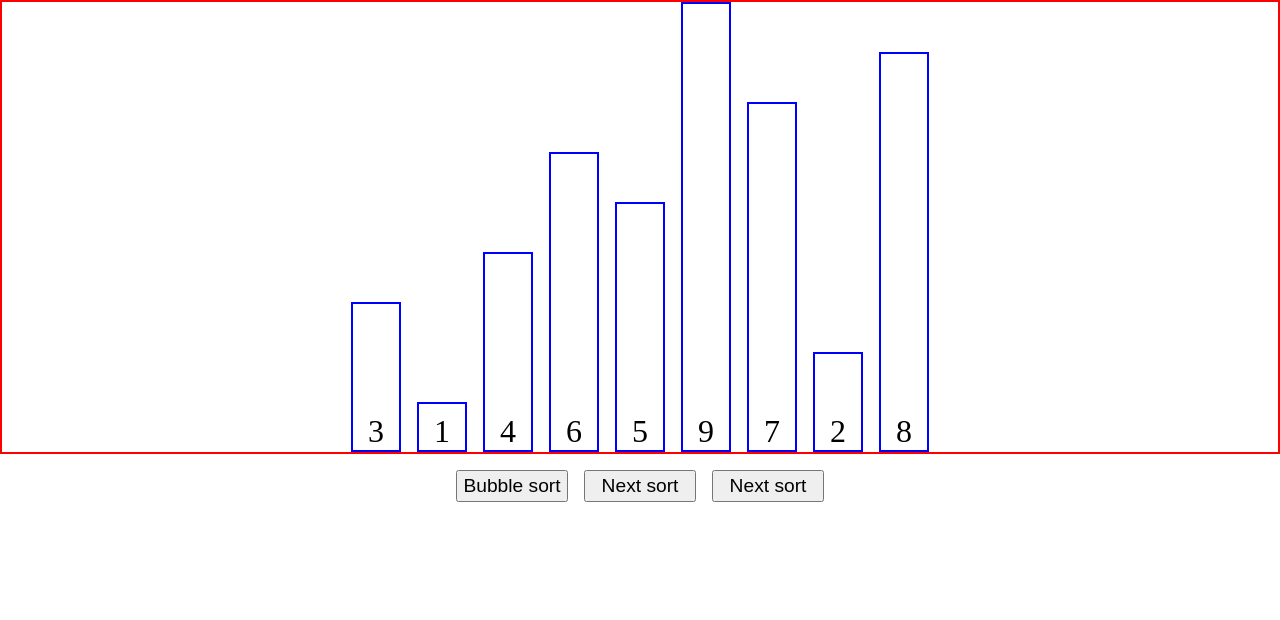
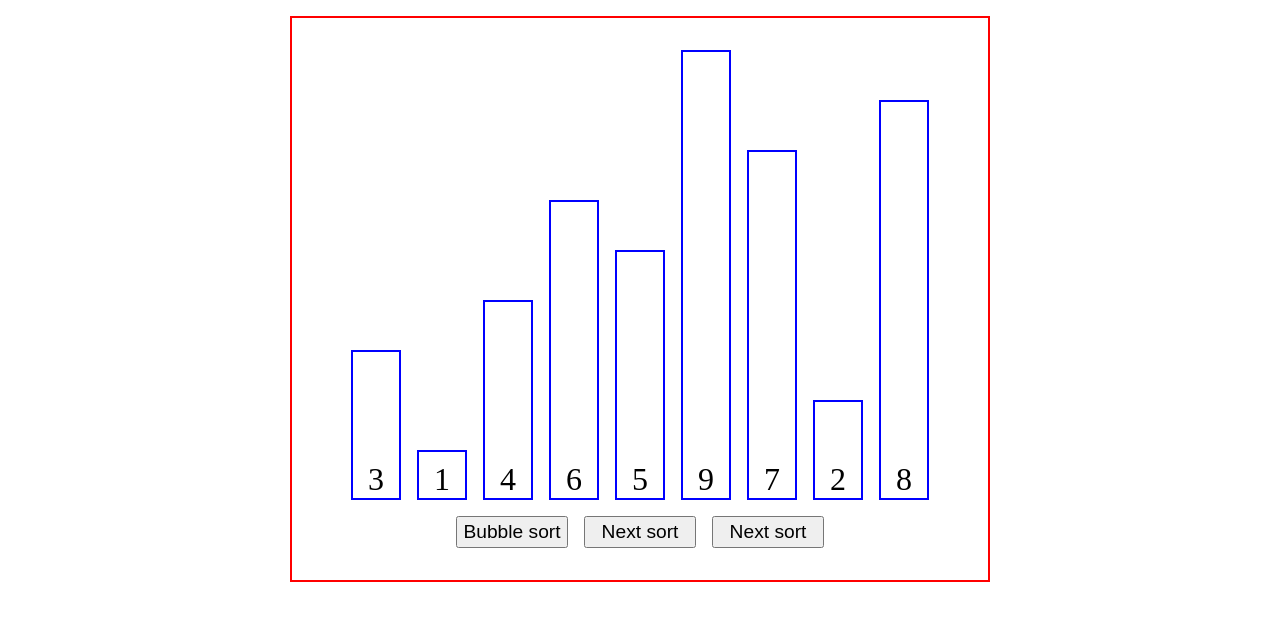
Before and after one commit to dexinho/sort_animations, a plain HTML site: page index.html in a window 1280 px wide. Drawn offline with Linux system fonts and the light colour scheme.

Commit message:
created class for highlighting blocks

```diff
--- a/style.css
+++ b/style.css
@@ -4,13 +4,16 @@
   box-sizing: border-box;
 }
 
-#sort-algorithm-div,
-#numbers-div {
+#sort-algorithm-div {
   display: flex;
   align-items: center;
   justify-content: center;
   flex-wrap: wrap;
   gap: 1rem;
+  border: 2px solid red;
+  padding: 2rem;
+  margin: 1rem auto;
+  width: 700px;
 }
 
 #numbers-div {
@@ -19,7 +22,6 @@
   justify-content: center;
   flex-wrap: wrap;
   width: 100%;
-  border: 2px solid red;
   gap: 1rem;
 }
 
@@ -35,6 +37,10 @@
 
 .transform-transition {
   transition: transform 0.5s ease-in;
+}
+
+.highlight-blocks {
+  border: 5px solid red;
 }
 
 #bubble-sort-btn-div {
```
